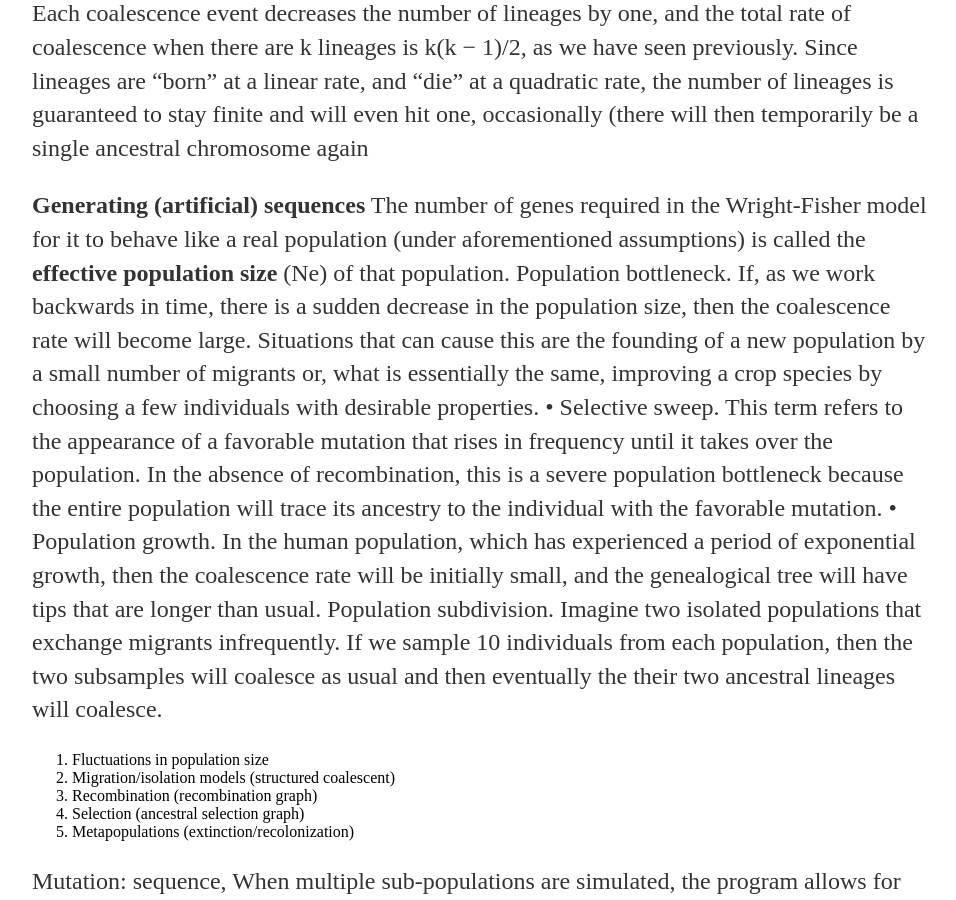
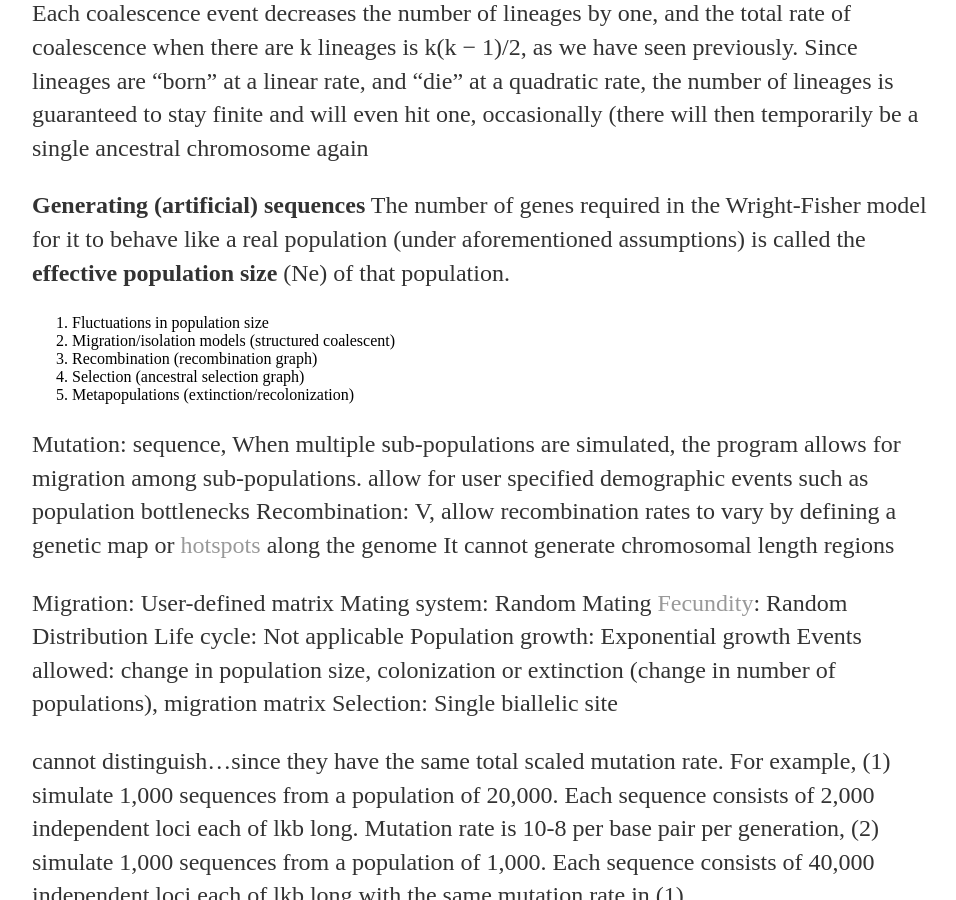
Before and after one commit to lybird300/lybird300.github.io, a Jekyll site: the page built from _posts/2015-04-02-coalescent.md, in a window 1280 px wide and 900 px high, scrolled down 6245 px. Shown: the whole window, without its empty margins (160-1116 px from the left). Built offline with Jekyll 4.4.1, drawn with Linux system fonts in a browser that asks for light colours.

Commit message:
Update 2015-04-02-coalescent.md

```diff
--- a/_posts/2015-04-02-coalescent.md
+++ b/_posts/2015-04-02-coalescent.md
@@ -83,23 +83,7 @@ Each recombination event increases the number of lineages by one, and because li
 
 <b>Generating (artificial) sequences</b>
 The number of genes required in the Wright-Fisher model for it to behave like a real population (under aforementioned assumptions) is called the <b>effective population size</b> (Ne) of that population.
-Population bottleneck. If, as we work backwards in time, there is a sudden
-decrease in the population size, then the coalescence rate will become large.
-Situations that can cause this are the founding of a new population by a
-small number of migrants or, what is essentially the same, improving a
-crop species by choosing a few individuals with desirable properties.
-• Selective sweep. This term refers to the appearance of a favorable mutation
-that rises in frequency until it takes over the population. In the absence
-of recombination, this is a severe population bottleneck because the entire
-population will trace its ancestry to the individual with the favorable
-mutation.
-• Population growth. In the human population, which has experienced a
-period of exponential growth, then the coalescence rate will be initially
-small, and the genealogical tree will have tips that are longer than usual.
-Population subdivision. Imagine two isolated populations that exchange
-migrants infrequently. If we sample 10 individuals from each population,
-then the two subsamples will coalesce as usual and then eventually the
-their two ancestral lineages will coalesce.
+
 
 1. Fluctuations in population size
 2. Migration/isolation models (structured coalescent)
```
